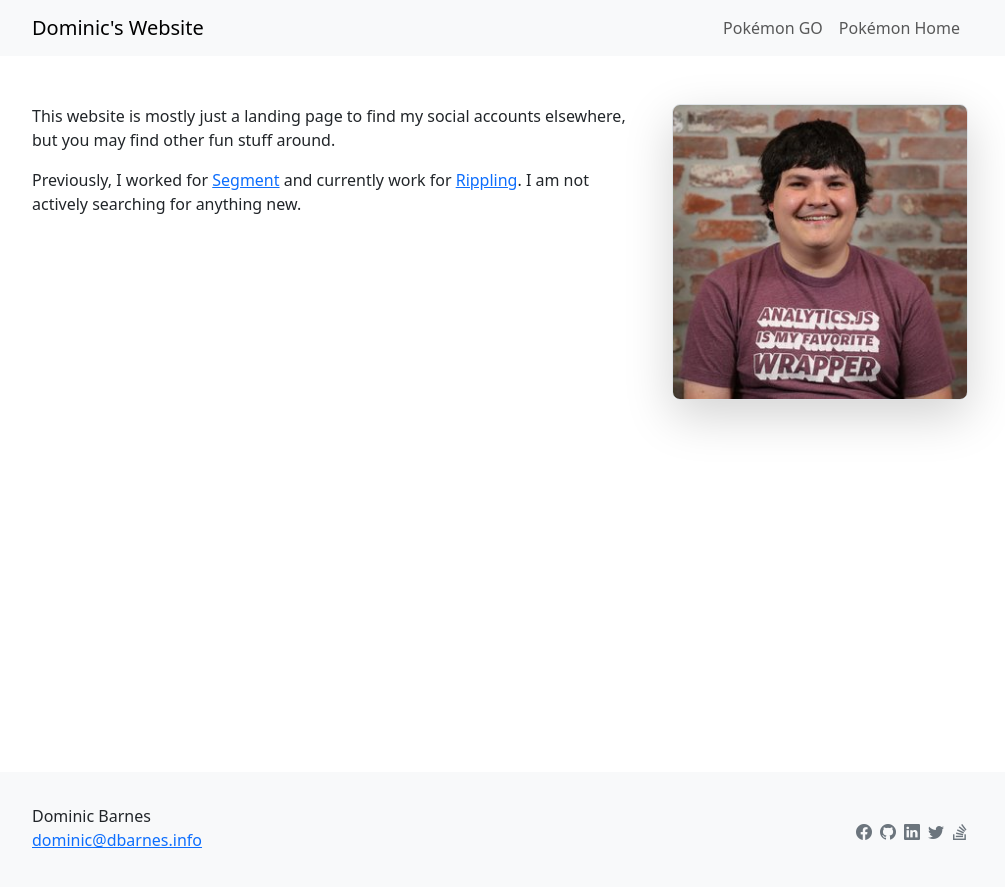
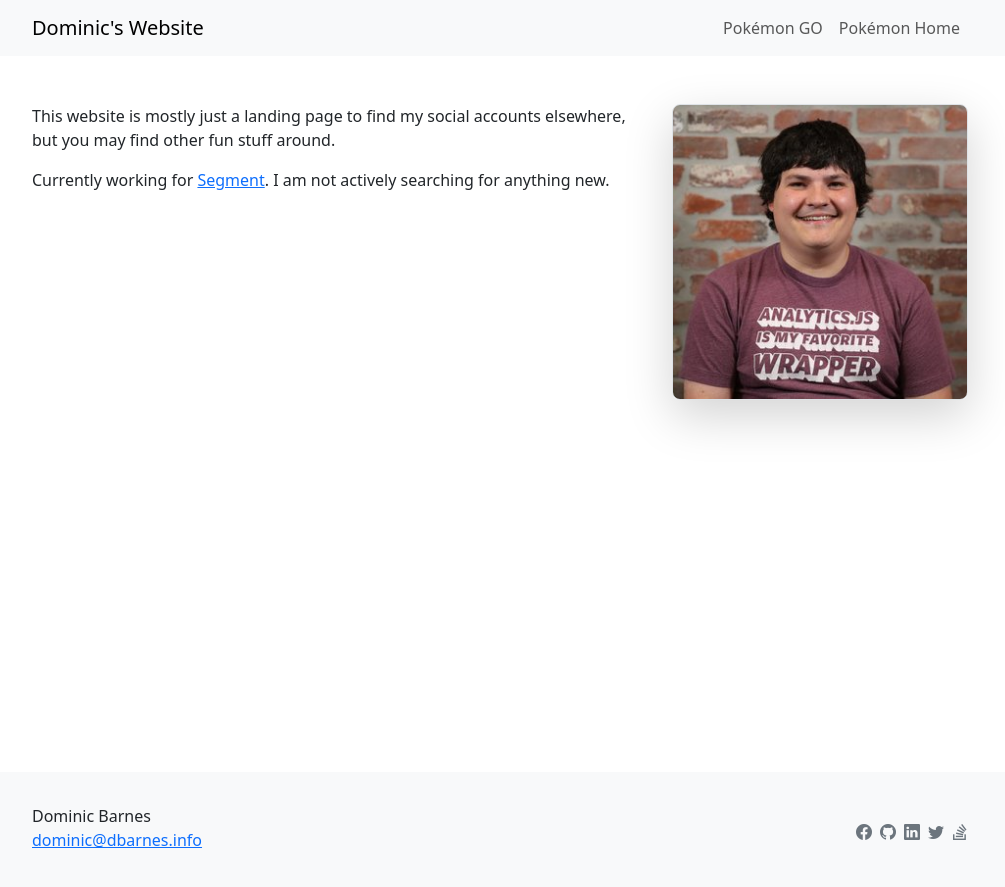
Before and after one commit to dominicbarnes/dominicbarnes.github.com, a Jekyll site: the page built from index.html, in a window 1280 px wide. Shown: the top 887 px of the page, without its empty margins (140-1145 px from the left). Built offline with Jekyll 4.4.1, drawn with Linux system fonts in a browser that asks for light colours.

Commit message:
update work status on homepage

```diff
--- a/index.html
+++ b/index.html
@@ -10,9 +10,8 @@ layout: home
         </p>
 
         <p>
-            Previously, I worked for <a href="https://segment.com">Segment</a>
-            and currently work for <a href="https://rippling.com">Rippling</a>.
-            I am not actively searching for anything new.
+            Currently working for <a href="https://segment.com">Segment</a>. I
+            am not actively searching for anything new.
         </p>
     </div>
 
```
